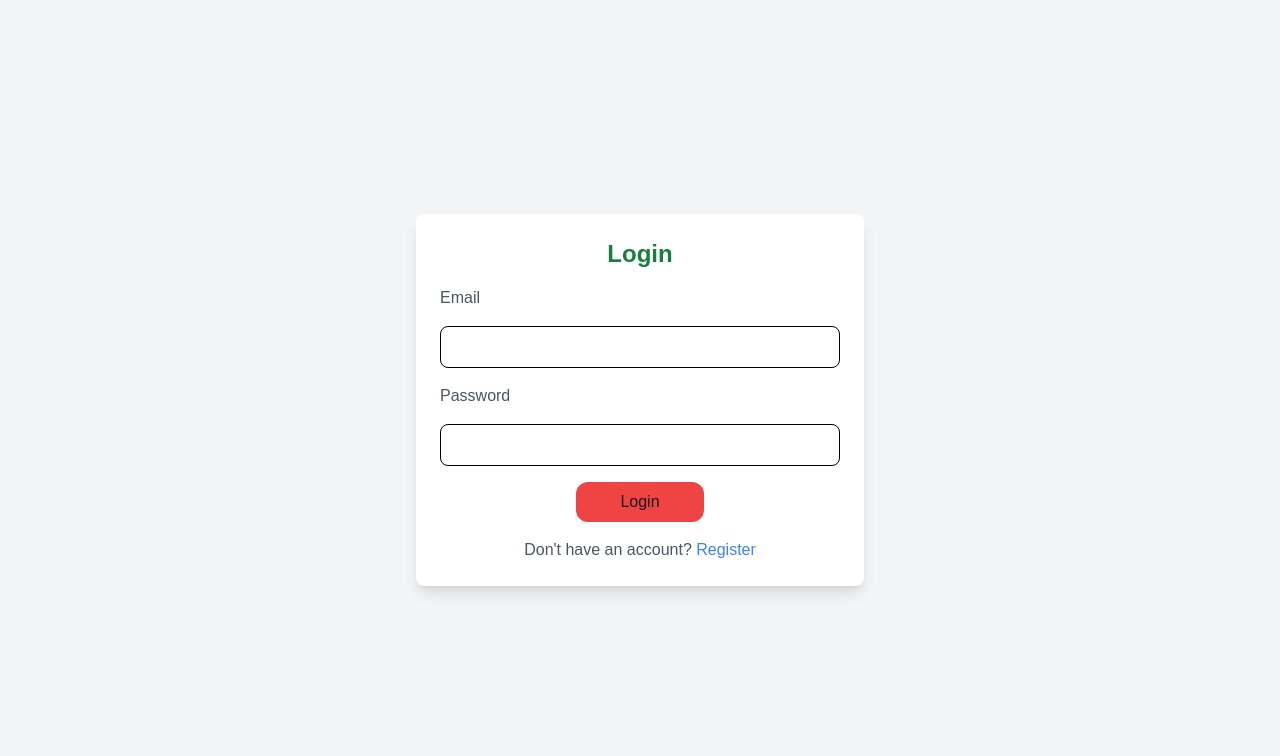
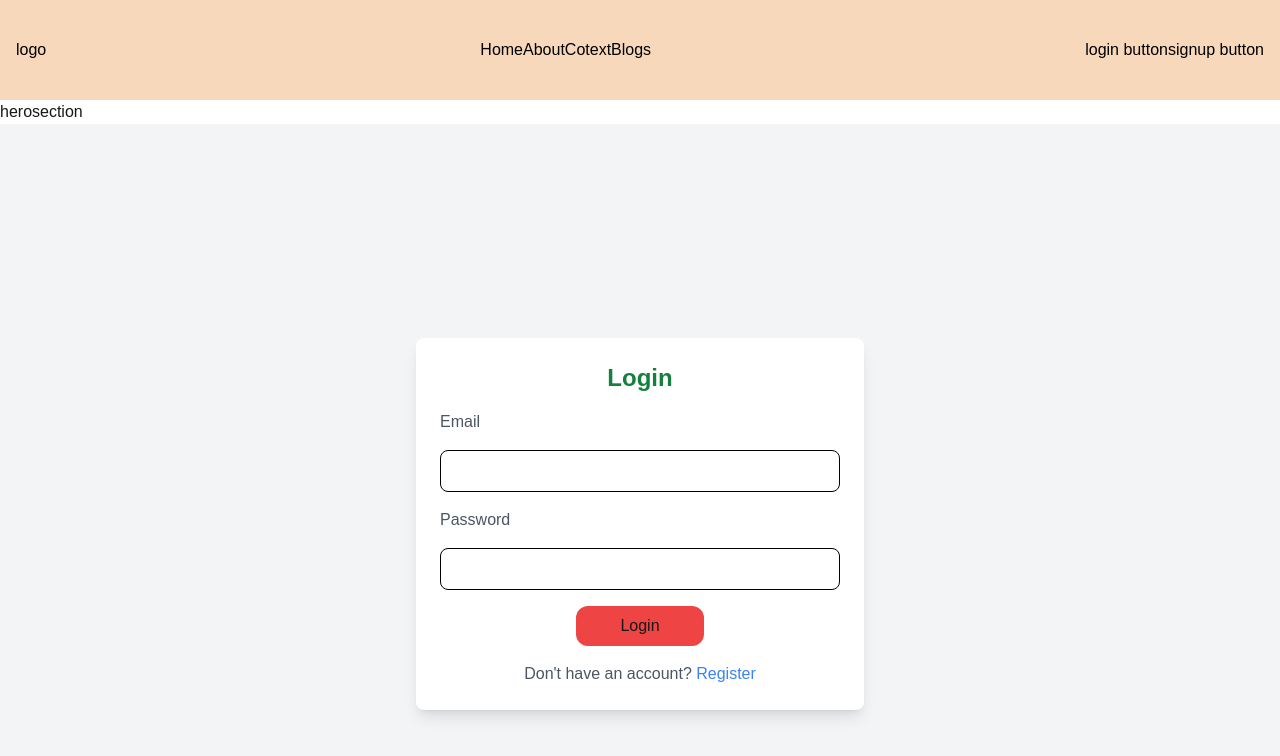
Before and after one commit to professor0121/project_tms, a Next.js app: page / in a window 1280 px wide. Shown: the top 756 px of the page. Built offline with nearby package versions, Linux system fonts and the light colour scheme.

Commit message:
workin on header

```diff
--- /dev/null
+++ b/src/components/mainHome/header.jsx
@@ -0,0 +1,21 @@
+import react from 'react';
+import Link from 'next/link';
+const Header = () => {
+  return (
+    <header className="bg-[#f7d8bb] h-[100px] flex justify-between items-center px-4 text-[#000000]">
+        <div>logo</div>
+        <nav>
+            <Link href='login'>Home</Link>
+            <Link href='login'>About</Link>
+            <Link href='login'>Cotext</Link>
+            <Link href='login'>Blogs</Link>
+        </nav>
+        <div className='flex'>
+        <div>login button</div>
+        <div>signup button</div>
+        </div>
+    </header>
+  );
+}
+
+export default Header;
--- /dev/null
+++ b/src/components/mainHome/heroSection.jsx
@@ -0,0 +1,9 @@
+const HeroSection=()=>{
+    return(
+        <div>
+            <h1>herosection</h1>
+        </div>
+    )
+}
+
+export default HeroSection;
--- a/src/pages/index.js
+++ b/src/pages/index.js
@@ -1,6 +1,8 @@
 import Image from "next/image";
 import { Geist, Geist_Mono } from "next/font/google";
 import Login from "./login";
+import HeroSection from '../components/mainHome/heroSection'
+import Header from '../components/mainHome/header'
 
 const geistSans = Geist({
   variable: "--font-geist-sans",
@@ -15,6 +17,8 @@ const geistMono = Geist_Mono({
 export default function Home() {
   return (
     <div>
+      <Header/>
+      <HeroSection/>
       <Login/>
     </div>
   );
```
